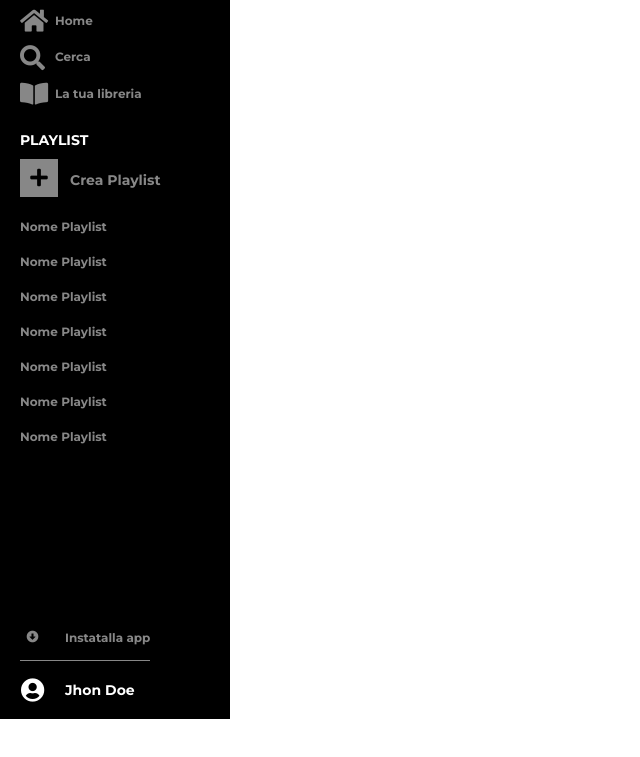
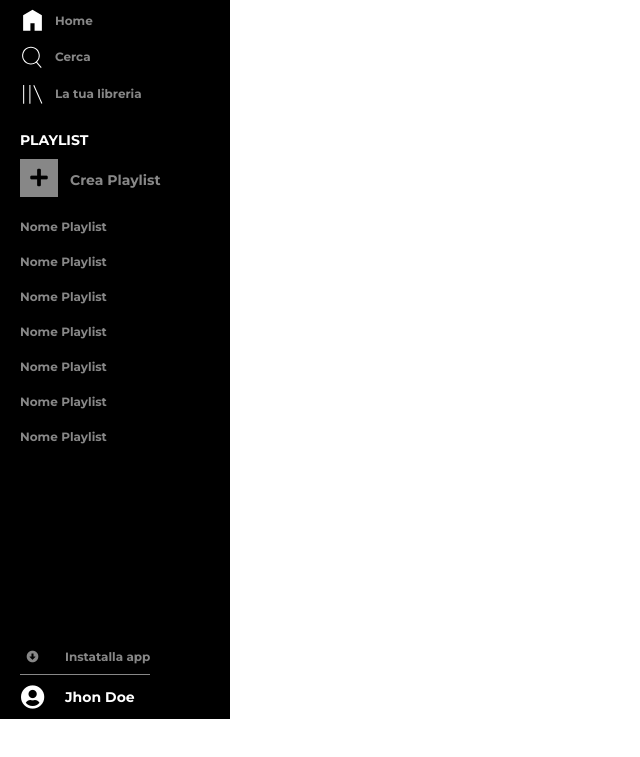
Before and after one commit to 5oN1A/html-css-spotifyweb, a plain HTML site: page index.html in a window 1280 px wide. Shown: the part 81-838 px from the top of the page, without its empty margins (0-640 px from the left). Drawn offline with Linux system fonts and the light colour scheme.

Commit message:
cambio logo

```diff
--- a/css/style.css
+++ b/css/style.css
@@ -78,15 +78,6 @@
     display: none;
 }
 
-.top-shell .side-bar .side-bar-top ul li i {
-    font-size: 20px;
-    color: #878787;
-    width: 25px;
-    text-align: center;
-    padding: 5px 0;
-}
-
-
 .side-bar-middle-container {
     display: none;
 }
@@ -94,7 +85,6 @@
 .top-shell .side-bar .side-bar-bottom i {
     width: 25px;
     text-align: center;
-    padding: 7px 0;
 }
 
 .main-container {
@@ -142,8 +132,8 @@
     color: #878787;
 }
 
-.top-shell .side-bar .side-bar-top ul li a i {
-    font-size: 25px;
+.top-shell .side-bar .side-bar-top ul li a img {
+    width: 25px;
     margin-right: 10px;
     vertical-align: middle;
 }
--- a/index.html
+++ b/index.html
@@ -26,9 +26,9 @@
                 <img class="full-logo" src="img/logo.svg" alt="Full logo">
                 <img class="small-logo" src="img/logo-small.svg" alt="">
                 <ul>
-                    <li><a href="#"><i class="fas fa-home"></i><span>Home</span></a></li>
-                    <li><a href="#"><i class="fas fa-search"></i><span>Cerca</span></a></li>
-                    <li><a href="#"><i class="fas fa-book-open"></i><span>La tua libreria</span></a></li>
+                    <li><a href="#"><img src="img/home.svg" alt=""><span>Home</span></a></li>
+                    <li><a href="#"><img src="img/search.svg" alt=""><span>Cerca</span></a></li>
+                    <li><a href="#"><img src="img/libreria.svg" alt=""></i><span>La tua libreria</span></a></li>
                 </ul>
             </div>
 
```
